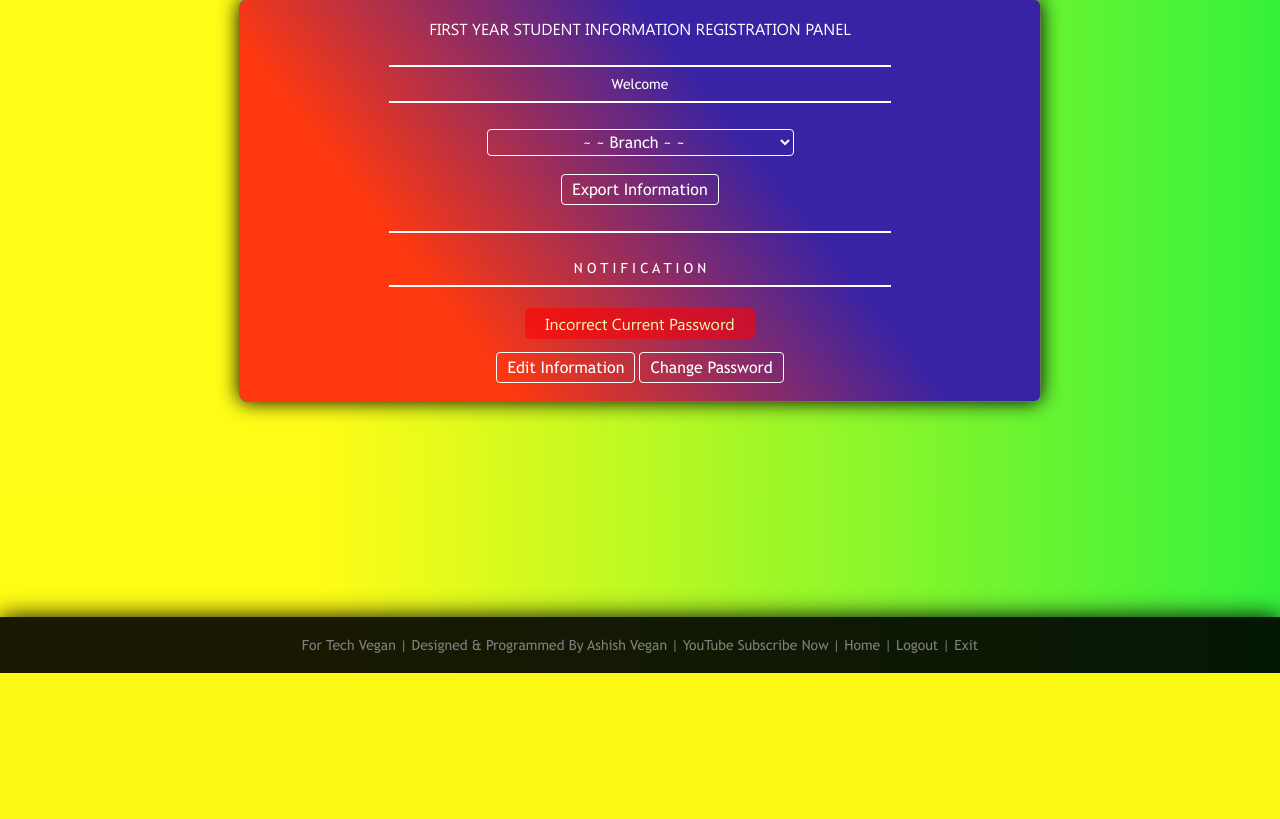
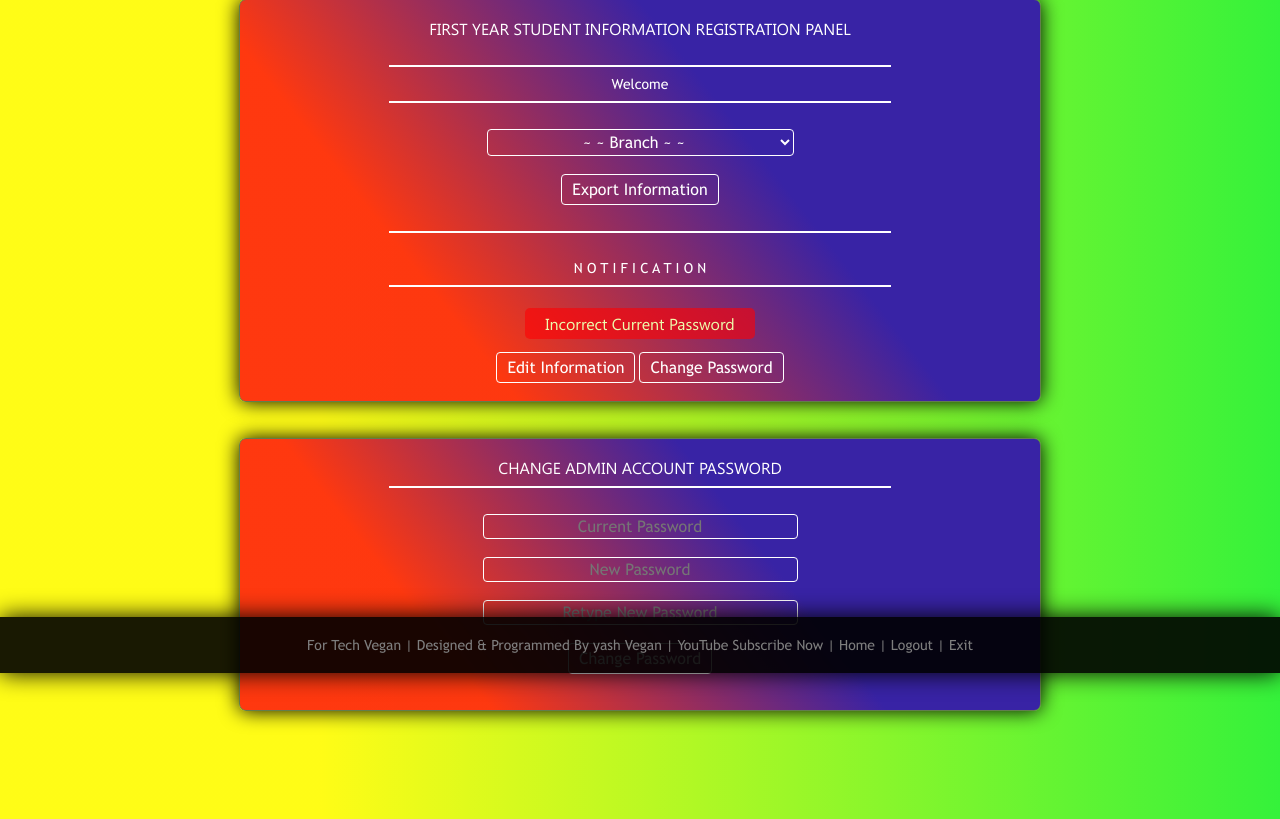
Before and after one commit to Pegasus1901/Student-Management-System, a PHP site: the page made by Admin/home.php in a window 1280 px wide. Shown: the part 127-946 px from the top of the page. Before the commit the page ends 800 px from the top, so only its background shows below. Run offline with PHP 8.4, Linux system fonts and the light colour scheme; a user stored in the database is signed in; data comes from the database, SQL or seed files in the repository; data that the repository does not hold is empty.

Commit message:
name changed

```diff
--- a/Admin/changePassword.php
+++ b/Admin/changePassword.php
@@ -2,7 +2,7 @@
 require("../config.php");
 if(!isset($_SESSION['lid']))
 {
-	header("location:index.php?ashish".sha1('ashishlabde'));
+	header("location:index.php?yash".sha1('yashlabde'));
 }
 $v = mysqli_fetch_array(mysqli_query($al, "SELECT * FROM admin WHERE loginid = '".$_SESSION['lid']."'"));
 if($v['password'] == sha1($_POST['p1']))
@@ -14,11 +14,11 @@ if($v['password'] == sha1($_POST['p1']))
 	}
 	else
 	{
-		header("location:home.php?ashish=".sha1('changePassword')."&msg=".sha1('1'));
+		header("location:home.php?yash=".sha1('changePassword')."&msg=".sha1('1'));
 	}
 }
 else
 {
-	header("location:home.php?ashish=".sha1('changePassword')."&msg=".sha1('2'));
+	header("location:home.php?yash=".sha1('changePassword')."&msg=".sha1('2'));
 }
 ?>
--- a/Admin/editing.php
+++ b/Admin/editing.php
@@ -15,15 +15,15 @@ if(!empty($_POST))
 
 	if(!$sql)
 	{
-		header("location:home.php?ashish=".sha1('error'));
+		header("location:home.php?yash=".sha1('error'));
 	}
 	else
 	{
-		header("location:home.php?ashish=".sha1('success'));
+		header("location:home.php?yash=".sha1('success'));
 	}
 }
 
-if($_GET['ashish'] == sha1('error'))
+if($_GET['yash'] == sha1('error'))
 {
 	$flag = 0;
 }
--- a/Admin/footer.php
+++ b/Admin/footer.php
@@ -1,3 +1,3 @@
 <div id="footer">
-For Tech Vegan | Designed &amp; Programmed By <a href="https://www.ashishvegan.com" class="footerL">Ashish Vegan</a> | YouTube <a href="https://bit.ly/2MFT35Q" class="footerL">Subscribe Now</a> | <?php if(!isset($_SESSION['lid'])) { ?> <a href="" class="footerL">Admin Login</a> <?php } else { ?><a href="home.php" class="footerL">Home</a> | <a href="logout.php" class="footerL">Logout</a><?php } ?> | <a href="../" class="footerL">Exit</a>
+For Tech Vegan | Designed &amp; Programmed By <a href="https://www.yashvegan.com" class="footerL">yash Vegan</a> | YouTube <a href="https://bit.ly/2MFT35Q" class="footerL">Subscribe Now</a> | <?php if(!isset($_SESSION['lid'])) { ?> <a href="" class="footerL">Admin Login</a> <?php } else { ?><a href="home.php" class="footerL">Home</a> | <a href="logout.php" class="footerL">Logout</a><?php } ?> | <a href="../" class="footerL">Exit</a>
 </div>
--- a/Admin/home.php
+++ b/Admin/home.php
@@ -2,7 +2,7 @@
 require("../config.php");
 if(!isset($_SESSION['lid']))
 {
-	header("location:index.php?ashish".sha1('ashishlabde'));
+	header("location:index.php?yash".sha1('yashlabde'));
 }
 $v = mysqli_fetch_array(mysqli_query($al, "SELECT * FROM admin WHERE loginid = '".$_SESSION['lid']."'"));
 ?>
@@ -92,7 +92,7 @@ $v = mysqli_fetch_array(mysqli_query($al, "SELECT * FROM admin WHERE loginid = '
 <hr />
 <br>
 <!-- ------------------------------------------------------------------------------------------------------- -->
-<?php if($_GET['ashish'] == sha1('error'))
+<?php if($_GET['yash'] == sha1('error'))
 {
 	?>
 <span class="Text">N O T I F I C A T I O N</span>
@@ -100,7 +100,7 @@ $v = mysqli_fetch_array(mysqli_query($al, "SELECT * FROM admin WHERE loginid = '
 <br>
 <span class="flashFalse"> Error Updating Information </span>
 <br>
-<?php }elseif($_GET['ashish'] == sha1('success'))
+<?php }elseif($_GET['yash'] == sha1('success'))
 {
 	?>
 <span class="Text">N O T I F I C A T I O N</span>
@@ -137,8 +137,8 @@ $v = mysqli_fetch_array(mysqli_query($al, "SELECT * FROM admin WHERE loginid = '
 <!-- ------------------------------------------------------------------------------------------------------- -->
 <br>
 
-<input type="button" value="Edit Information" onClick="window.location='home.php?ashish=<?php echo sha1('edit');?>'" />
-<input type="button" value="Change Password" onClick="window.location='home.php?ashish=<?php echo sha1('changePassword');?>'" />
+<input type="button" value="Edit Information" onClick="window.location='home.php?yash=<?php echo sha1('edit');?>'" />
+<input type="button" value="Change Password" onClick="window.location='home.php?yash=<?php echo sha1('changePassword');?>'" />
 <br>
 <br>
 
@@ -147,7 +147,7 @@ $v = mysqli_fetch_array(mysqli_query($al, "SELECT * FROM admin WHERE loginid = '
 <br>
 <br>
 <?php
-if($_GET['ashish'] == sha1('edit'))
+if($_GET['yash'] == sha1('edit'))
 {
 	?>
 <div id="content">
@@ -167,7 +167,7 @@ while($x = mysqli_fetch_array($em))
         <?php } ?>
 <br>
 <br>
-<input type="hidden" name="ashish" value="<?php echo sha1('editing');?>" />
+<input type="hidden" name="yash" value="<?php echo sha1('editing');?>" />
 </select>
 <input type="submit" value="VIEW" />
 </form>
@@ -175,13 +175,13 @@ while($x = mysqli_fetch_array($em))
 <br>
 </div>
 <?php }
-elseif($_GET['ashish'] == sha1('editing'))
+elseif($_GET['yash'] == sha1('editing'))
 {
 	$r = mysqli_query($al, "SELECT * FROM students WHERE email = '".$_GET['email']."'");
 	$e = mysqli_fetch_array($r);
 	if(!mysqli_num_rows($r) == 1)
 	{
-	 	header("location:home.php?ashish=".sha1('error'));
+	 	header("location:home.php?yash=".sha1('error'));
 	}
 ?>
 <div id="content">
@@ -334,7 +334,7 @@ JEE
 <br>
 
 <?php }
-if($_GET['ashish'] == sha1('changePassword'))
+if($_GET['yash'] == sha1('changePassword'))
 {
 
 ?>
@@ -344,7 +344,7 @@ if($_GET['ashish'] == sha1('changePassword'))
 <br>
 <hr />
 <br>
-<form method="post" action="changePassword.php?ashish=<?php echo sha1('ashish').sha1('vegan').sha1('forever');?>">
+<form method="post" action="changePassword.php?yash=<?php echo sha1('yash').sha1('vegan').sha1('forever');?>">
 <input type="password" placeholder="Current Password" title="Enter Current Password" size="40" required name="p1" />
 <br>
 <br>
--- a/Admin/index.php
+++ b/Admin/index.php
@@ -2,7 +2,7 @@
 require("../config.php");
 if(isset($_SESSION['lid']))
 {
-	header("location:home.php?ashish".sha1('ashishlabde'));
+	header("location:home.php?yash".sha1('yashlabde'));
 }
 $flag = 1;
 if(!empty($_POST))
@@ -11,7 +11,7 @@ if(!empty($_POST))
 	if(mysqli_num_rows($sql) == 1)
 	{
 		$_SESSION['lid'] = $_POST['lid'];
-		header("location:home.php?ashish=".sha1('ashishlabde'));
+		header("location:home.php?yash=".sha1('yashlabde'));
 	}
 	else
 	{
--- a/Admin/logout.php
+++ b/Admin/logout.php
@@ -2,5 +2,5 @@
 session_start();
 unset($_SESSION['lid']);
 session_destroy();
-header("location:index.php?ashish=".sha1('ashishlabde'));
+header("location:index.php?yash=".sha1('yashlabde'));
 ?>
--- a/extra.php
+++ b/extra.php
@@ -14,7 +14,7 @@
 <title>Untitled Document</title>
 <script>
 
-    function Ashish(a) {
+    function Yash(a) {
 		var x = a.n1.value;
 		var y = a.n2.value;
 		var per = (x/y)*100;
@@ -26,7 +26,7 @@
 
 <body>
 <form method="post" action="">
-<input type="text" name="n1" id="n1" size="5"> / <input type="text" name="n2" id="n2" size="5"> = <input type="text" name="n3" id="n3" size="5" onFocus="Ashish(this.form)">
+<input type="text" name="n1" id="n1" size="5"> / <input type="text" name="n2" id="n2" size="5"> = <input type="text" name="n3" id="n3" size="5" onFocus="Yash(this.form)">
 
 </form>
 </body>
--- a/footer.php
+++ b/footer.php
@@ -1,3 +1,3 @@
 <div id="footer">
-For Tech Vegan | Designed &amp; Programmed By <a href="https://www.ashishvegan.com" class="footerL">Ashish Vegan</a> | YouTube <a href="https://bit.ly/2MFT35Q" class="footerL">Subscribe Now</a> | <?php if(!isset($_SESSION['lid'])) { ?> <a href="Admin" class="footerL">Admin Login</a> <?php } else { ?><a href="Admin/home.php" class="footerL">Home</a> | <a href="Admin/logout.php" class="footerL">Logout</a><?php } ?>
+For ICOER | Designed &amp; Programmed By yash viraj prathamesh prasad | <?php if(!isset($_SESSION['lid'])) { ?> <a href="Admin" class="footerL">Admin Login</a> <?php } else { ?><a href="Admin/home.php" class="footerL">Home</a> | <a href="Admin/logout.php" class="footerL">Logout</a><?php } ?>
 </div>
--- a/index.php
+++ b/index.php
@@ -51,16 +51,16 @@ if(!empty($_POST))
 
 	if(!$sql)
 	{
-		header("location:index.php?ashish=".sha1('error'));
+		header("location:index.php?yash=".sha1('error'));
 	}
 	else
 	{
 		session_destroy();
-		header("location:success.php?ashish=".sha1('success'));
+		header("location:success.php?yash=".sha1('success'));
 	}
 }
 
-if($_GET['ashish'] == sha1('error'))
+if($_GET['yash'] == sha1('error'))
 {
 	$flag = 0;
 }
```
Also changed, not shown: success.php (+2 -10 lines).
